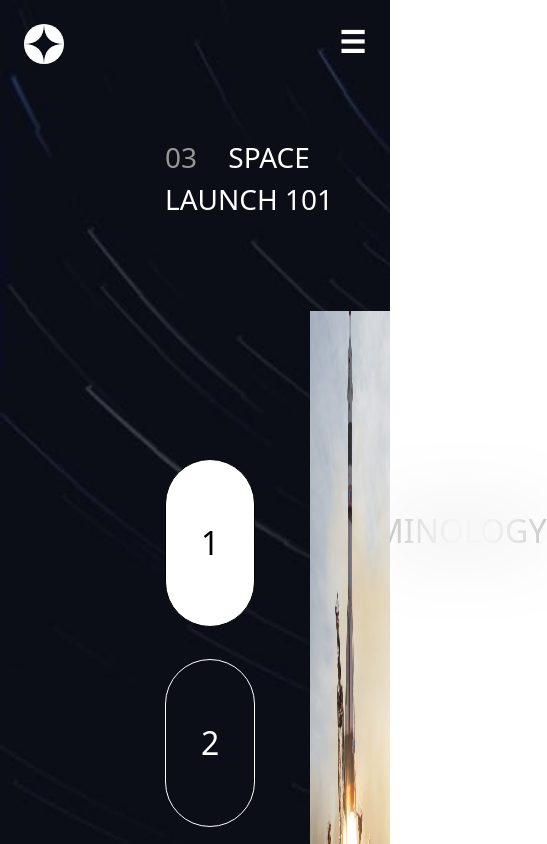
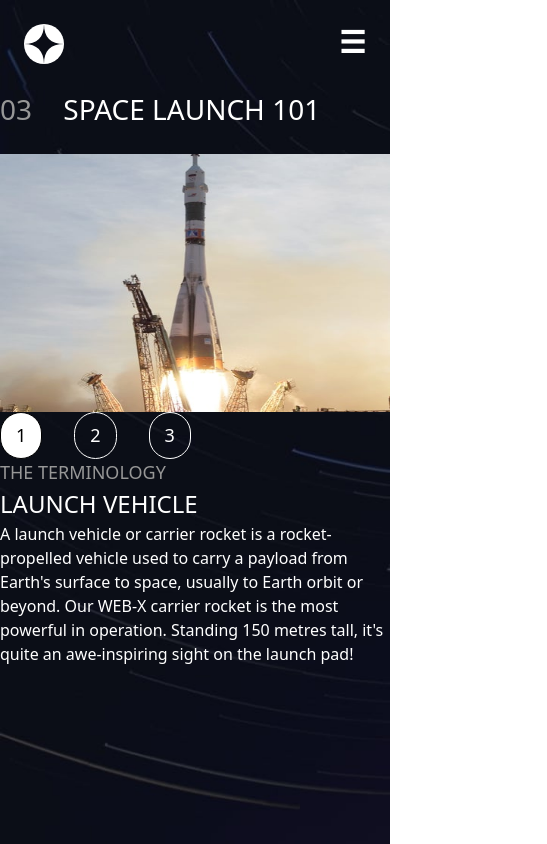
Before and after one commit to DanielApple05/Space-Tourism-site, a React (Vite) app: page /technology in a window 390 px wide. Shown: the top 844 px of the page, 547 px wide, since content can reach past the window. Built offline with nearby package versions, Linux system fonts and the light colour scheme.

Commit message:
refactor spaceTech and technology components for improved layout and responsiveness

```diff
--- a/src/components/TechComponents/spaceTech.jsx
+++ b/src/components/TechComponents/spaceTech.jsx
@@ -7,23 +7,22 @@ const spaceTech = ({ spaceLaunch }) => {
   const techTab = {
     btn: ["1", "2", "3"]
   };
-  console.log("spaceData", spaceData)
 
   return (
 
-    <div className='text-white ml-[165px] my-[48px] '>
+    <div className='text-white xl:ml-[165px] ml-[0px] xl:my-[48px] my-[0px] '>
       <h1 className='text-white text-[28px] pb-[24px]'>  <span className='text-[#979797] pr-[24px]'>03</span> SPACE LAUNCH 101</h1>
 
-      <div className='flex w-[100%]'>
+      <div className='flex xl:flex-row flex-col xl:flex-col flex-col-reverse w-[100%] '>
 
-        <div className='flex w-[50%] space-x-[64px] mr-[32px] my-[215px]'>
-          <div className="grid gap-[32px]">
+        <div className='flex xl:flex grid xl:w-[50%] w-[100%] xl:space-x-[64px] space-x-[0px] xl:mr-[32px] mr-[0px] xl:my-[215px] my-[0px] '>
+          <div className=" xl:grid flex gap-[32px]">
             {techTab.btn.map((btn, index) => (
               <button
                 key={index}
                 onClick={() => setActiveBtn(index)}
-                className={`py-[21px] px-[35px] border rounded-full cursor-pointer text-[32px] hover:ring-2
-            ${activeBtn === index ? "bg-white text-black" : "bg-transparent    text-white"}
+                className={`xl:py-[21px] py-[9px] xl:px-[35px] px-[15px] border rounded-full cursor-pointer xl:text-[32px] text-[18px] hover:ring-2
+            ${activeBtn === index ? "bg-white text-black" : "bg-transparent  text-white"}
                `}
               >
                 {btn}
@@ -31,11 +30,11 @@ const spaceTech = ({ spaceLaunch }) => {
             ))}
           </div>
 
-          <div className='space-y-[20px] grid content-between '>
-            <h4 className='text-[32px] text-[#979797]'>
+          <div className='xl:space-y-[20px] space-y-[0px] grid content-between '>
+            <h4 className='xl:text-[32px] text-[18px] text-[#979797]'>
               THE TERMINOLOGY
             </h4>
-            <h2 className='text-[56px]'>
+            <h2 className='xl:text-[56px] text-[24px]'>
               {spaceData[activeBtn].name}
             </h2>
             <p>
@@ -48,8 +47,8 @@ const spaceTech = ({ spaceLaunch }) => {
 
         </div>
 
-        <div className='w-[50%] py-[67px]  '>
-          <img src={spaceData[activeBtn].images.portrait} alt="" className='h-[600px] w-[622px] ' />
+        <div className='xl:w-[50%] w-[100%] xl:py-[67px] py-[0px] '>
+          <img src={spaceData[activeBtn].images.portrait} alt="" className='xl:h-[600px] h-[258px] w-[622px] ' />
         </div>
 
       </div>
--- a/src/pages/technology.jsx
+++ b/src/pages/technology.jsx
@@ -8,7 +8,7 @@ import technologyDetails from '../components/TechComponents/technologyData.json'
 const technology = () => {
 
   return (
-    <div className='min-h-screen bg-cover flex flex-col' style={{ backgroundImage: `url(${BgTech})`}}>
+    <div className='min-h-screen bg-cover xl:pt-[40px] pt-[0px]' style={{ backgroundImage: `url(${BgTech})`}}>
       <Header />
 
       <SpaceTech spaceLaunch ={ {technologyDetails} } />
```
